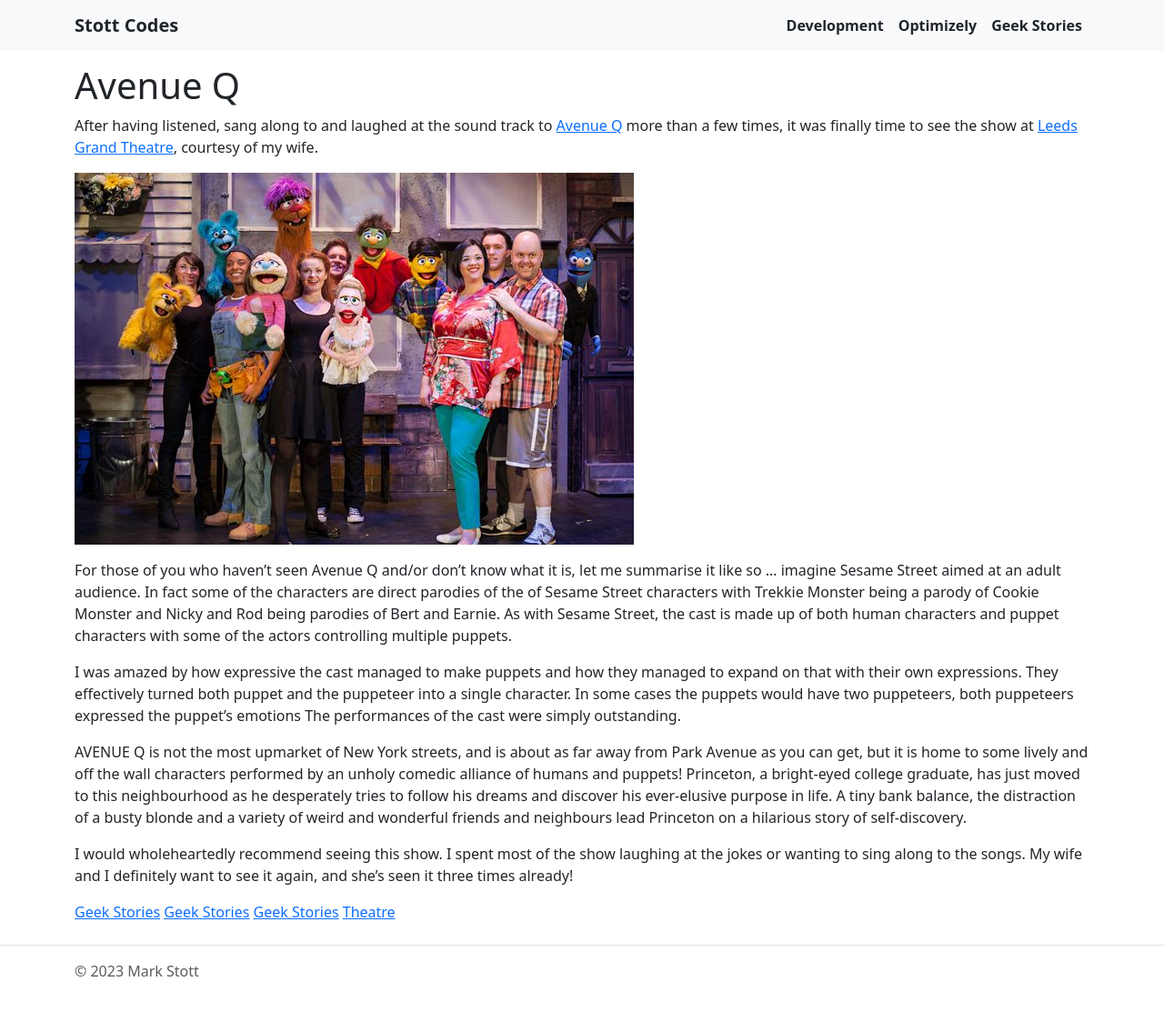
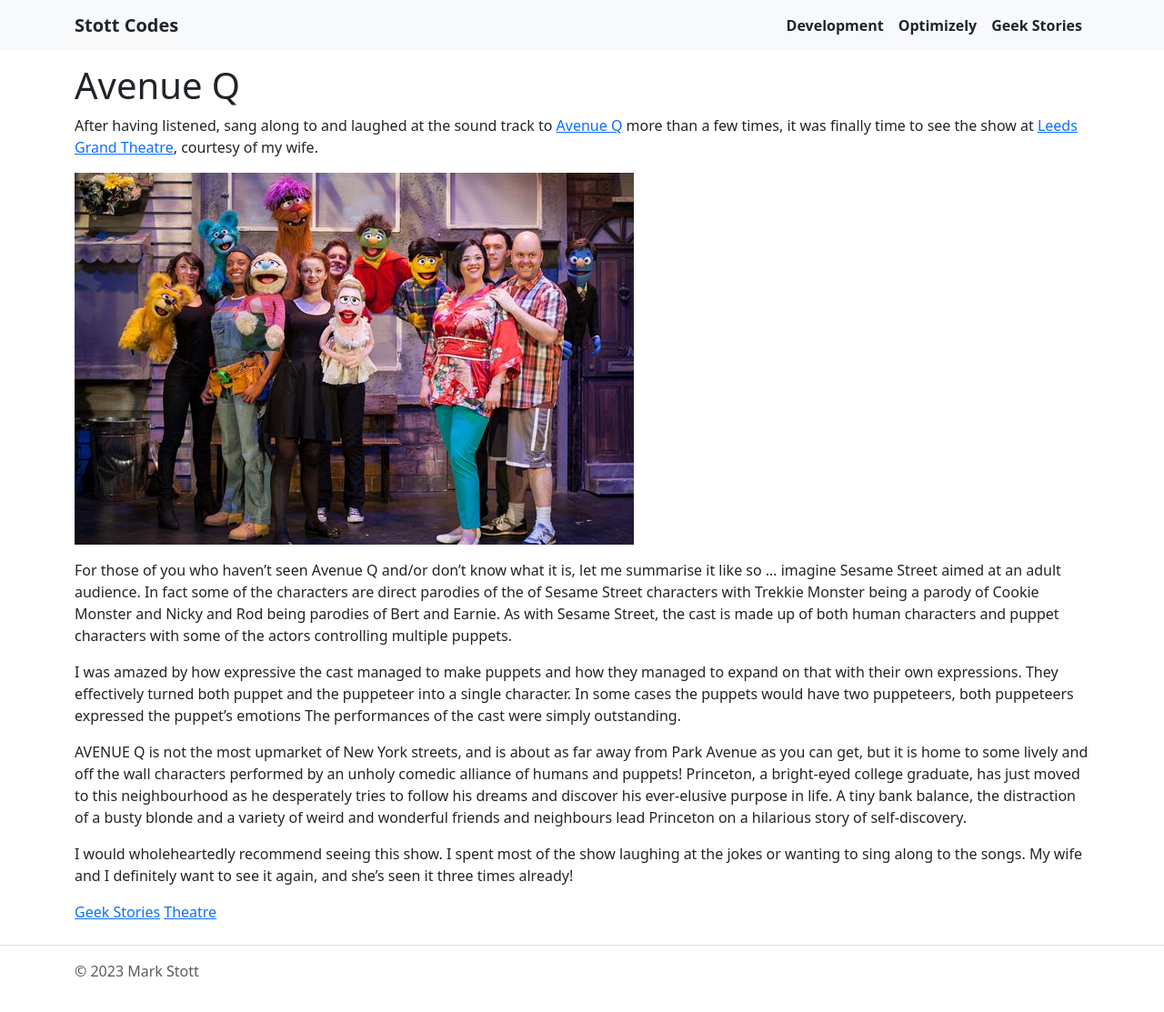
Before and after one commit to GeekInTheNorth/GeekInTheNorth.github.io, a Jekyll site: the page built from _posts/2014-06-06-avenue-q.md, in a window 1280 px wide and 1120 px high. Shown: the top 1113 px of the window at 91% size. Built offline with Jekyll 4.4.1, drawn with Linux system fonts in a browser that asks for light colours.

Commit message:
Update post.html

```diff
--- a/_layouts/post.html
+++ b/_layouts/post.html
@@ -6,10 +6,6 @@
 
 <div>
     {% for category in page.categories %}
-      {{#if category === "Geek Stories"}}
-        <a href="/article/list/geek-stories">Geek Stories</a>
-      {{else}}
         <a href="/article/list/{{ category | downcase }}">{{ category }}</a>
-      {{/if}}
     {% endfor %}
 </div>
```
